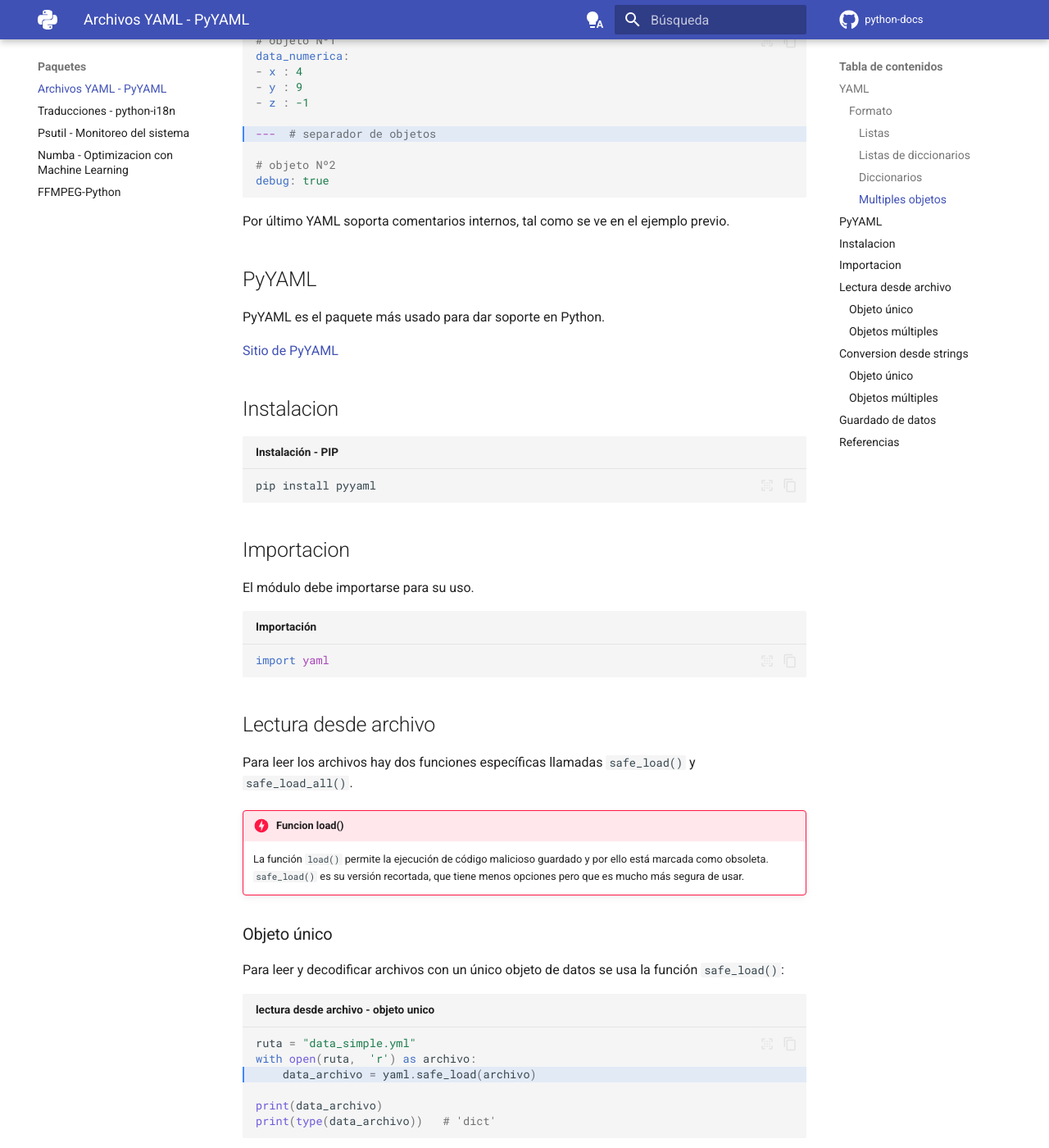
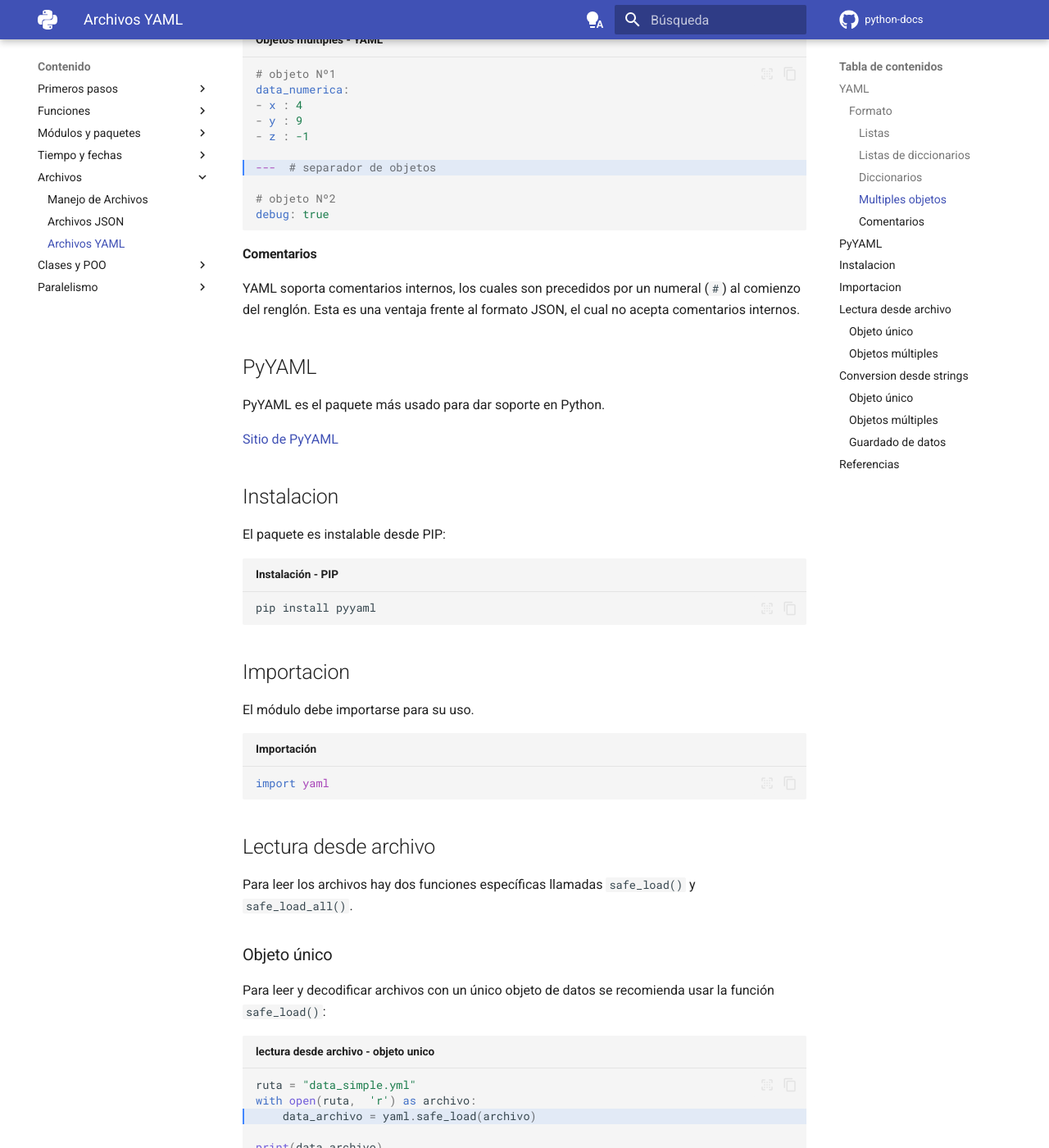
Before and after one commit to alejrot/python-docs, an MkDocs documentation site: the page built from docs/archivos/pyyaml.md, in a window 1280 px wide and 1400 px high, scrolled down 1622 px. Shown: the whole window at 82% size. Built offline with MkDocs 1.6.1 and Material for MkDocs 9.7.7, drawn with Linux system fonts in a browser that asks for light colours; plug-ins that fetch from the network failed and are left out; comment, search, counter and statistics services are not loaded; some of the changed text lies outside the part shown.

Commit message:
PyYAML reubicado y corregido

````diff
--- a/docs/paquetes/pyyaml.md
+++ b/docs/archivos/pyyaml.md
@@ -1,6 +1,13 @@
+---
+tags:
+  - PyYAML
+  - YAML
+  - Diccionarios
+  - Listas
+  - Archivos
+---
 
-
-# PyYAML
+# Archivos YAML
 
 
 ## YAML
@@ -11,10 +18,11 @@
 [Página oficial de YAML](https://yaml.org/)
 
 Este formato no está implementado de forma nativa en Python, por ello se requiere recurrir a paquetes externos.
+En esta página se propone [PyYAML](#pyyaml).
 
 ### Formato
 
-Los archivos YAML permiten guardar tanto listas como diccionarios. A continuación se muestran algunos ejemplos
+Los archivos YAML permiten guardar tanto listas como diccionarios. A continuación se muestran algunos ejemplos.
 
 #### Listas
 
@@ -76,7 +84,13 @@
 debug: true
 ```
 
-Por último YAML soporta comentarios internos, tal como se ve en el ejemplo previo.
+#### Comentarios
+
+YAML soporta comentarios internos,
+los cuales son precedidos por un numeral (`#`)
+al comienzo del renglón.
+Esta es una ventaja frente al formato JSON,
+el cual no acepta comentarios internos.
 
 
 ## PyYAML
@@ -87,6 +101,8 @@
 
 
 ## Instalacion
+
+El paquete es instalable desde PIP:
 
 ```bash title="Instalación - PIP"
 pip install pyyaml
@@ -107,18 +123,9 @@
 Para leer los archivos hay dos funciones específicas llamadas `safe_load()` y `safe_load_all()`.
 
 
-!!! danger "Funcion load()"
-
-    La función `load()` permite la ejecución de código malicioso guardado y por ello está marcada como obsoleta. `safe_load()` es su versión recortada, que tiene menos opciones pero que es mucho más segura de usar.
-
-
-
 ### Objeto único
 
-
-
-
-Para leer y decodificar archivos con un único objeto de datos se usa la función `safe_load()`:
+Para leer y decodificar archivos con un único objeto de datos se recomienda usar la función `safe_load()`:
 
 
 ```py title="lectura desde archivo - objeto unico" hl_lines="3"
@@ -203,10 +219,10 @@
 
 
 
-## Guardado de datos
+### Guardado de datos
 
 
-Para el guardado de objetos en Python se usa la función `dump()`:
+Para el guardado de objetos en archivos YAML se usa la función `dump()`:
 
 ```py hl_lines="5" title="guardado de datos"
 data_nombres: dict|list
--- a/mkdocs.yml
+++ b/mkdocs.yml
@@ -230,6 +230,7 @@
       - archivos/index.md
       - archivos/archivos.md
       - archivos/json.md
+      - archivos/pyyaml.md
 
 
     - Clases y POO:
@@ -268,7 +269,6 @@
 
 
   - Paquetes:
-    - Archivos YAML - PyYAML: paquetes/pyyaml.md
     - Traducciones - python-i18n : paquetes/python-i18n.md
     - Psutil - Monitoreo del sistema: paquetes/psutil.md
     - Numba - Optimizacion con Machine Learning: paquetes/numba.md
````
Also changed, not shown: other parts of docs/archivos/pyyaml.md (+11 -1 lines), docs/blog/posts/v2.md (+1 -0 lines).
